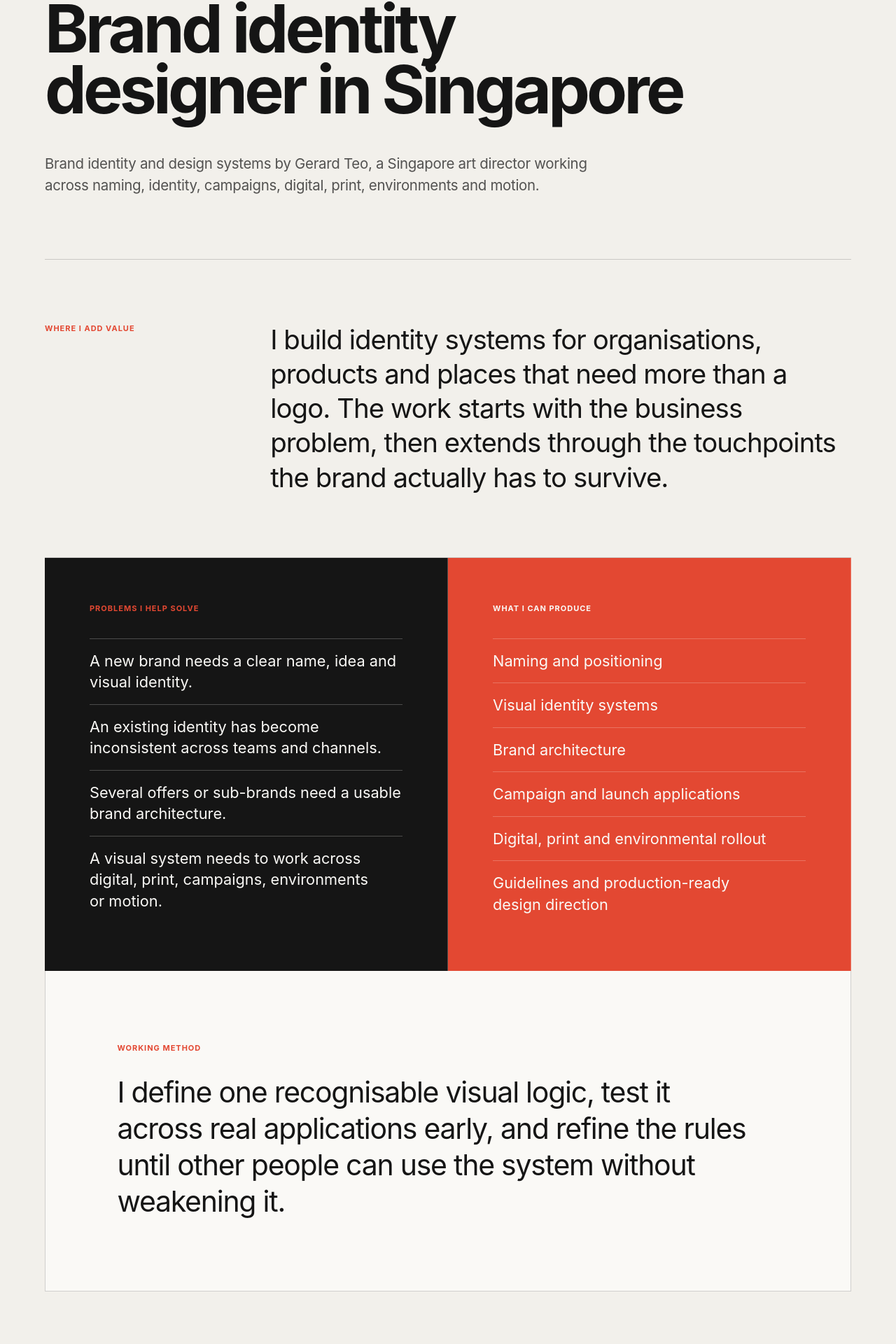
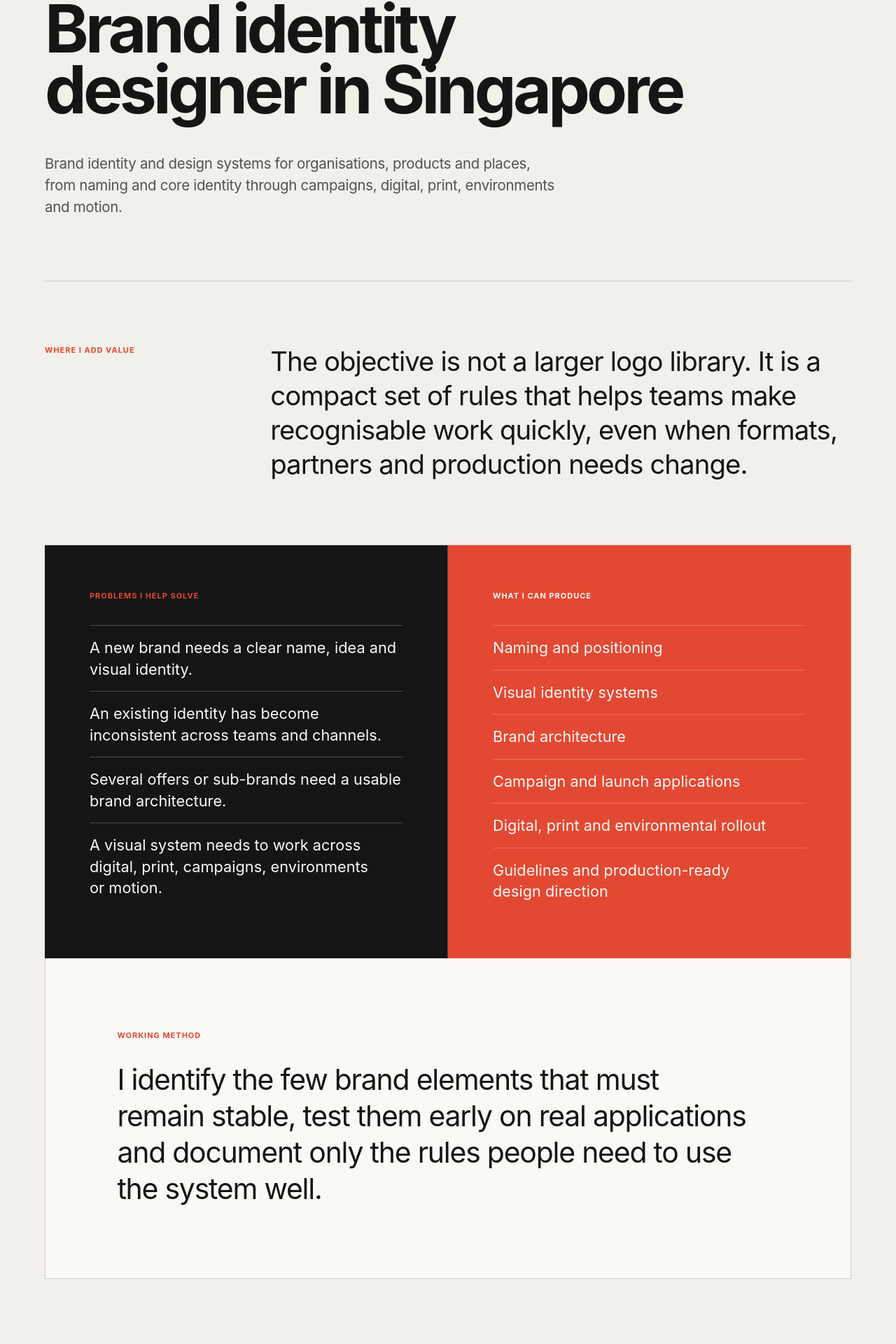
Before and after one commit to doesdesignwork/portfolio, a Next.js app: page /services/brand-identity-design-singapore in a window 1280 px wide. Shown: the part 279-2199 px from the top of the page at 70% size. Built offline with nearby package versions, Linux system fonts and the light colour scheme; no server answers.

Commit message:
Differentiate service-page messaging

```diff
--- a/app/data/services.ts
+++ b/app/data/services.ts
@@ -23,8 +23,10 @@ export const services: Service[] = [
       "visual identity designer Singapore",
       "brand architecture designer",
     ],
-    description: "Brand identity and design systems by Gerard Teo, a Singapore art director working across naming, identity, campaigns, digital, print, environments and motion.",
-    intro: "I build identity systems for organisations, products and places that need more than a logo. The work starts with the business problem, then extends through the touchpoints the brand actually has to survive.",
+    description:
+      "Brand identity and design systems for organisations, products and places, from naming and core identity through campaigns, digital, print, environments and motion.",
+    intro:
+      "The objective is not a larger logo library. It is a compact set of rules that helps teams make recognisable work quickly, even when formats, partners and production needs change.",
     problems: [
       "A new brand needs a clear name, idea and visual identity.",
       "An existing identity has become inconsistent across teams and channels.",
@@ -39,7 +41,8 @@ export const services: Service[] = [
       "Digital, print and environmental rollout",
       "Guidelines and production-ready design direction",
     ],
-    approach: "I define one recognisable visual logic, test it across real applications early, and refine the rules until other people can use the system without weakening it.",
+    approach:
+      "I identify the few brand elements that must remain stable, test them early on real applications and document only the rules people need to use the system well.",
     proofProjectNumbers: ["13", "01", "06", "09", "11"],
   },
   {
@@ -53,8 +56,10 @@ export const services: Service[] = [
       "exhibition creative direction",
       "3D event designer Singapore",
     ],
-    description: "Experiential and exhibition creative direction by Gerard Teo, covering visitor narrative, spatial brand systems, exhibition graphics and 3D visualisation.",
-    intro: "I shape the idea, visitor narrative and visual system for exhibitions and branded spaces. My role is creative direction and design—not booth contracting or fabrication—so the experience begins with what visitors should understand and remember.",
+    description:
+      "Creative direction for exhibitions and branded environments, including visitor narrative, spatial identity, communication hierarchy and 3D visualisation.",
+    intro:
+      "I focus on what visitors should notice, understand and remember. That keeps the space from becoming a collection of disconnected messages and gives fabricators a clearer creative framework.",
     problems: [
       "Technical or corporate content is difficult to understand on the exhibition floor.",
       "The space looks assembled from separate graphics instead of one visitor story.",
@@ -69,7 +74,8 @@ export const services: Service[] = [
       "3D visualisation and presentation views",
       "Creative direction through production handoff",
     ],
-    approach: "I organise the content around the visitor journey, create one spatial visual language, and use clear 3D views to align the idea before fabrication decisions begin.",
+    approach:
+      "I organise content around the visitor journey, establish one spatial language and use clear 3D views to align hierarchy, scale and flow before fabrication decisions begin.",
     proofProjectNumbers: ["08", "06", "11"],
   },
   {
@@ -83,8 +89,10 @@ export const services: Service[] = [
       "label design Singapore",
       "3D packaging visualisation",
     ],
-    description: "Packaging design and product visualisation by Gerard Teo across FMCG, beauty, food, beverage and ingredient-led product concepts.",
-    intro: "I design packaging systems and product visualisations that make the proposition clear at a glance and keep a range visibly related. The work can move from concept and naming through pack structure, labels and polished 3D views.",
+    description:
+      "Packaging systems and product visualisation for FMCG, beauty, food, beverage and ingredient-led concepts.",
+    intro:
+      "The work makes the product proposition legible at a glance, separates variants without fragmenting the range and gives teams credible visuals before production.",
     problems: [
       "Different products in a range are difficult to distinguish at shelf.",
       "A new proposition is still too technical or abstract to evaluate.",
@@ -99,7 +107,8 @@ export const services: Service[] = [
       "Food and beverage packaging",
       "3D product and packaging visualisation",
     ],
-    approach: "I keep the brand anchors and range logic stable, then use colour, form, hierarchy and visualisation to make each proposition distinct and easy to assess.",
+    approach:
+      "I keep the brand anchors and range logic stable, then use colour, form, hierarchy and visualisation to make each proposition distinct and easy to assess.",
     proofProjectNumbers: ["04", "15", "07", "10", "02", "12"],
   },
 ];
```
